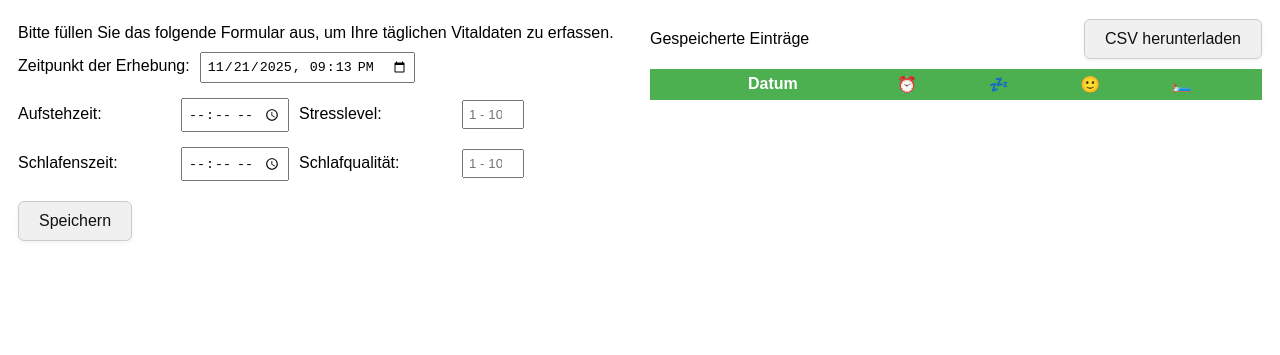
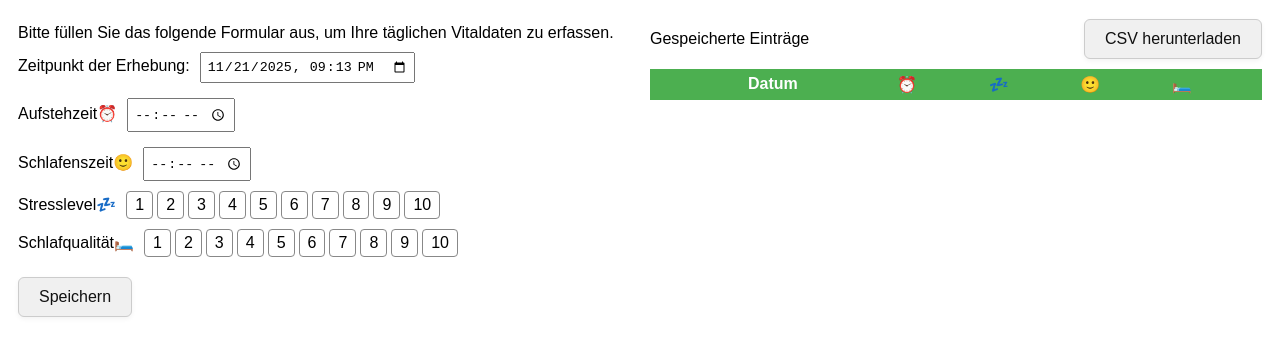
Before and after one commit to GanikhinYaroslav/VitalTrackApp, a plain HTML site: page index.html in a window 1280 px wide. Shown: the part 79-434 px from the top of the page. Drawn offline with Linux system fonts and the light colour scheme.

Commit message:
rating inputs changed

```diff
--- a/app.js
+++ b/app.js
@@ -1,8 +1,4 @@
-// Hilfsfunktion: CSV aus Array erzeugen
-function arrayToCSV(rows) {
-  return rows.map(r => r.map(String)
-    .map(field => `"${field.replace(/"/g, '""')}"`).join(",")).join("\n");
-}
+
 
 // Daten aus localStorage lesen oder neu initialisieren
 function loadEntries() {
@@ -10,6 +6,7 @@ function loadEntries() {
   return data ? JSON.parse(data) : [];
 }
 
+// Formular zurücksetzen
 function resetForm() {
   document.getElementById('entry-form').reset();
   document.getElementById('entry-index').value = '';
@@ -135,7 +132,30 @@ function updateView() {
   displayEntries();
 }
 
+function createRatingButtons(minValue, maxValue, containerId, hiddenInputId) {
+  const container = document.getElementById(containerId);
+  const hiddenInput = document.getElementById(hiddenInputId);
+  if (!container || !hiddenInput) return;
+  for (let i = minValue; i <= maxValue; i++) {
+    const button = document.createElement('button');
+    button.type = 'button';
+    button.textContent = i;
+    button.value = i;
+    button.className = 'rating-btn';
+    button.addEventListener('click', () => {
+      Array.from(container.children).forEach(b => b.classList.remove('selected'));
+      // Add "selected" class to clicked button
+      button.classList.add('selected');
+      // Update hidden input value
+      hiddenInput.value = button.value;
+    }
+    );
+    container.appendChild(button);
+  }
+}
 function initialize() {
+  createRatingButtons(1, 10, 'rating-buttons-stresslevel', 'stresslevel');
+  createRatingButtons(1, 10, 'rating-buttons-schlafqualitat', 'schlafqualitat');
   resetForm();
   updateView();
 }
@@ -182,6 +202,12 @@ document.getElementById('download-csv').addEventListener('click', () => {
   URL.revokeObjectURL(url);
 });
 
+// Hilfsfunktion: CSV aus Array erzeugen
+function arrayToCSV(rows) {
+  return rows.map(r => r.map(String)
+    .map(field => `"${field.replace(/"/g, '""')}"`).join(",")).join("\n");
+}
+
 // Service Worker registrieren
 if ('serviceWorker' in navigator) {
   window.addEventListener('load', () => {
--- a/index.html
+++ b/index.html
@@ -25,16 +25,24 @@
             <label>Zeitpunkt der Erhebung: </label><input type="datetime-local" id="datum" required />
           </div>
           <div class="form-row">
-            <label for="aufstehzeit">Aufstehzeit: </label>
+            <label for="aufstehzeit">Aufstehzeit⏰</label>
             <input type="time" id="aufstehzeit" required />
-            <label for="stresslevel">Stresslevel: </label>
-            <input type="number" id="stresslevel" min="1" max="10" required placeholder="1 - 10"/>
           </div>
           <div class="form-row">
-            <label for="schlafenszeit">Schlafenszeit: </label>
+            <label for="schlafenszeit">Schlafenszeit🙂</label>
             <input type="time" id="schlafenszeit" required />
-            <label for="schlafqualitat">Schlafqualität: </label>
-            <input type="number" id="schlafqualitat" min="1" max="10" required placeholder="1 - 10"/>
+          </div>
+          <div class="form-row">
+            <label for="stresslevel">Stresslevel💤</label>
+            <div class="rating-buttons-group" id="rating-buttons-stresslevel">
+            </div>
+            <input type="hidden" id="stresslevel" name="stresslevel" min="1" max="10" required/>
+          </div>
+          <div class="form-row">
+            <label for="schlafqualitat">Schlafqualität🛏️ </label>
+            <div class="rating-buttons-group" id="rating-buttons-schlafqualitat">
+            </div>
+            <input type="hidden" id="schlafqualitat" name="schlafqualitat" min="1" max="10" required/>
           </div>
         </div>
         <button type="submit" class="action-button" id="save-button" style="display: inline-block;">Speichern</button>
--- a/styles.css
+++ b/styles.css
@@ -16,9 +16,6 @@ body {
   gap: 10px;
   align-items: baseline;
   justify-content: left baseline;
-}
-.form-row label {
-  min-width: 25%;
 }
 
 button {
@@ -45,6 +42,27 @@ input[type="text"], input[type="time"], input[type="number"], input[type="dateti
 }
 #entry-form label {
   margin: 0px;
+}
+
+.rating-buttons-group {
+  display: flex;
+  gap: 0.25rem;
+}
+.rating-btn {
+  padding: 0.25rem 0.5rem;
+  border: 1px solid #888;
+  background: #fff;
+  cursor: pointer;
+  border-radius: 4px;
+  font-size: 1rem;
+}
+.rating-btn.selected {
+  background: #007bff;
+  color: white;
+  border-color: #007bff;
+}
+.rating-btn:hover:not(.selected) {
+  background: #e0e0e0;
 }
 
 #entries-header {
@@ -190,6 +208,6 @@ button.delete-button:hover {
     padding: 4px;
   }
   #entries-table-container {
-  max-height: 350px
+  max-height: 50%
   }
 }
```
